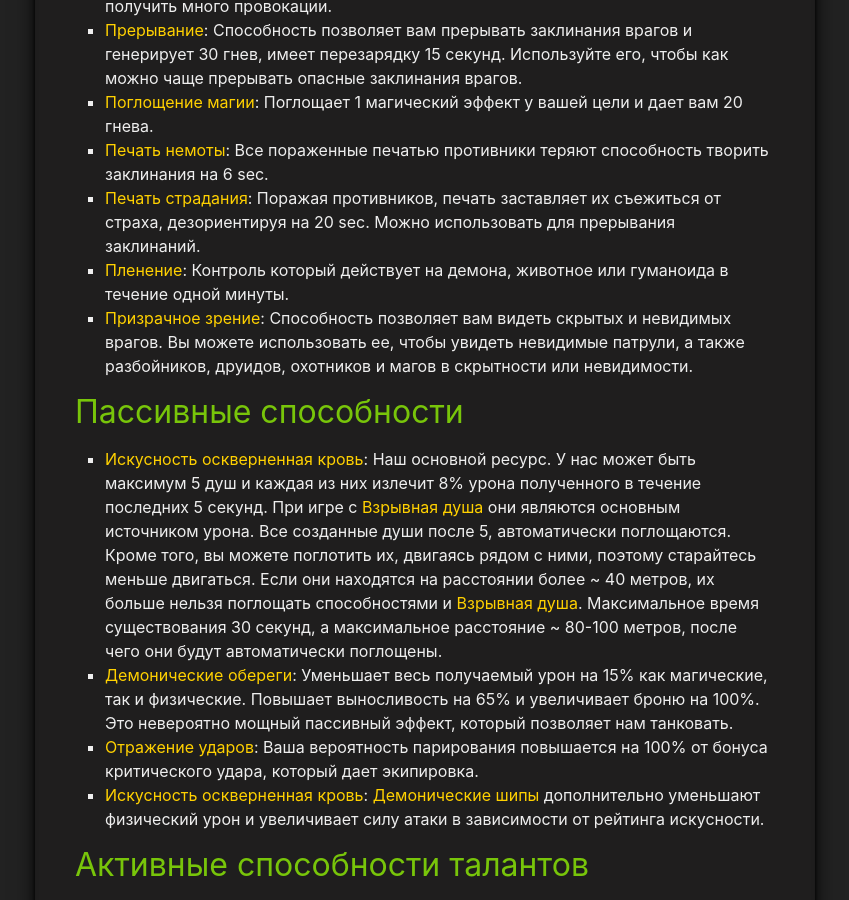
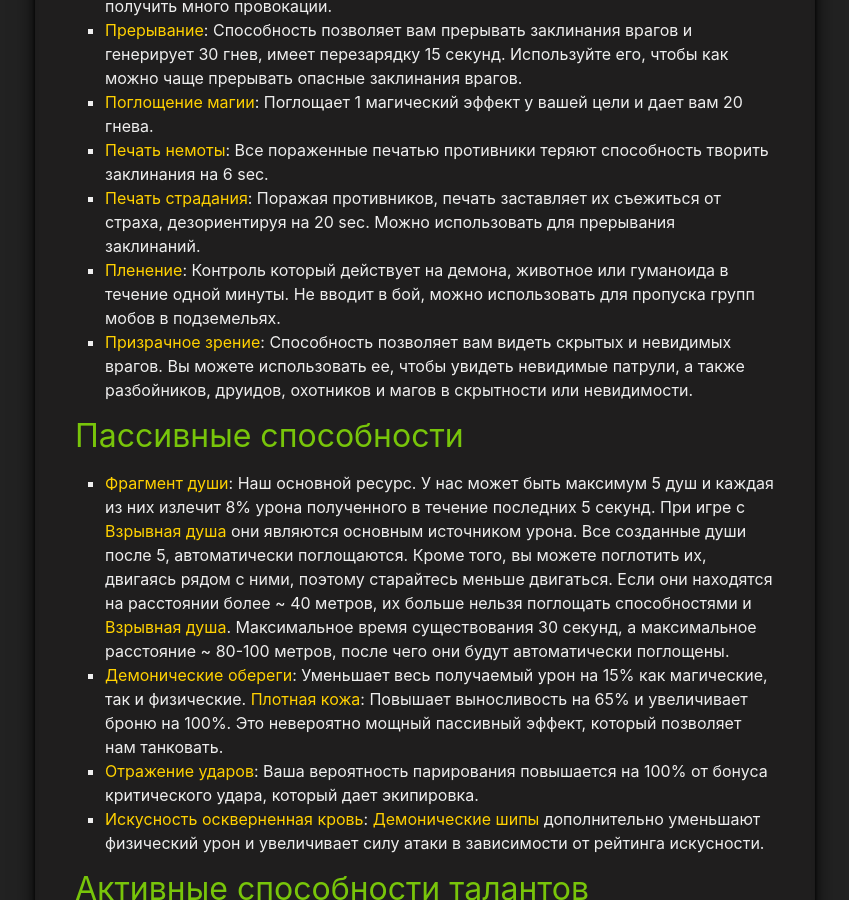
Before and after one commit to blacktempl/blacktempl.github.io, a Jekyll site: the page built from guide/vengeance/rotation-priority.md, in a window 1280 px wide and 900 px high, scrolled down 2170 px. Shown: the whole window, without its empty margins (215-1064 px from the left). Built offline with Jekyll 4.4.1, drawn with Linux system fonts in a browser that asks for light colours; a script that is not in the unit is left out; comment, search, counter and statistics services are not loaded.

Commit message:
Update rotation-priority.md

```diff
--- a/guide/vengeance/rotation-priority.md
+++ b/guide/vengeance/rotation-priority.md
@@ -23,56 +23,50 @@
 <br>
 ## Базовые способности
 
-<ul>
-<li>{{ site.data.spell.Shear }}: Наносит урон одной цели и создает {{ site.data.spell.Soul_Fragment }}. Это ваш генератор гнева и {{ site.data.spell.Soul_Fragment }} он генерирует один фрагмент души и 10 ярости, повышается до 2 фрагментов души и 30 ярости во время {{ site.data.spell.MetamorphosisVDH }}. Он используется только с {{ site.data.talent.Feed_the_Demon }}, поскольку взятие {{ site.data.talent.Fracture }} заменяет его.</li>
-<li>{{ site.data.spell.Immolation_Aura }}: Каждую секунду в течение 6 секунд наносит урон ближайшим целям и генерирует гнев.</li>
-<li>{{ site.data.spell.Fel_Devastation }}: Фронтальное конусное AoE, которое наносит урон всем целям перед вами и исцеляет, пока вы наносите урон бы одной цели. Хороший источник бурстового урона, а также активирует {{ site.data.spell.MetamorphosisVDH }} с талантом {{ site.data.talent.DemonicVDH }} и исцеляет вас.</li>
-<li>{{ site.data.spell.Sigil_of_Flame }}: Размещаете печать которая наносит урон через 2 сек. Способность востанавливается 30сек, можно уменьшить за счет скорости, способность используется по кулдауну.</li>
-<li>{{ site.data.spell.Soul_Cleave }}: Потребляет 30 ярости и наносит урон 5 целям перед вами, а также исцеляет Охотника на демонов, одновременно поглощая 2 ближайших фрагмента души. Это ваша основная способность для использования гнева, когда вы не играете с {{ site.data.talent.Spirit_Bomb }}. Он наносит урон по дуге 180 ° перед вашим персонажем и является основным талантом для удержания аггро когда в бою много целей. Когда вы играете с {{ site.data.talent.Spirit_Bomb }}, никогда не следует использовать {{ site.data.spell.Soul_Cleave }}, если у вас есть души. </li>
-<li>{{ site.data.spell.Throw_GlaiveVDH }}: Генератор аггро дальнего боя с коротким кулдауном.</li>
-<li>{{ site.data.spell.Infernal_Strike }}: Это способность которая обеспечивает нам мобильность. Дальность прыжка составляет 30 метров и имеет 2 заряда с перезарядкой 20 секунд. Время востановления можно сократить до 12 секунд с помощью {{ site.data.talent.Abyssal_Strike }}. У этой способности нет ГКД, поэтому вы должны использовать ее вместе с другими заклинания для дополнительного урона и угрозы, сохраняя при этом один заряд способности. Никогда не перепрыгиваете группу врагов, с которой сражаетесь, так как вы не можете уклоняться или парировать со спины, когда вы совершите прыжок через группу мобов вы дадите им возможность бить вас в спину.</li>
-</ul>
+* {{ site.data.spell.Shear }}: Наносит урон одной цели и создает {{ site.data.spell.Soul_Fragment }}. Это ваш генератор гнева и {{ site.data.spell.Soul_Fragment }} он генерирует один фрагмент души и 10 ярости, повышается до 2 фрагментов души и 30 ярости во время {{ site.data.spell.MetamorphosisVDH }}. Он используется только с {{ site.data.talent.Feed_the_Demon }}, поскольку взятие {{ site.data.talent.Fracture }} заменяет его.
+* {{ site.data.spell.Immolation_Aura }}: Каждую секунду в течение 6 секунд наносит урон ближайшим целям и генерирует гнев.
+* {{ site.data.spell.Fel_Devastation }}: Фронтальное конусное AoE, которое наносит урон всем целям перед вами и исцеляет, пока вы наносите урон бы одной цели. Хороший источник бурстового урона, а также активирует {{ site.data.spell.MetamorphosisVDH }} с талантом {{ site.data.talent.DemonicVDH }} и исцеляет вас.
+* {{ site.data.spell.Sigil_of_Flame }}: Размещаете печать которая наносит урон через 2 сек. Способность востанавливается 30сек, можно уменьшить за счет скорости, способность используется по кулдауну.
+* {{ site.data.spell.Soul_Cleave }}: Потребляет 30 ярости и наносит урон 5 целям перед вами, а также исцеляет Охотника на демонов, одновременно поглощая 2 ближайших фрагмента души. Это ваша основная способность для использования гнева, когда вы не играете с {{ site.data.talent.Spirit_Bomb }}. Он наносит урон по дуге 180 ° перед вашим персонажем и является основным талантом для удержания аггро когда в бою много целей. Когда вы играете с {{ site.data.talent.Spirit_Bomb }}, никогда не следует использовать {{ site.data.spell.Soul_Cleave }}, если у вас есть души.
+* {{ site.data.spell.Throw_GlaiveVDH }}: Генератор аггро дальнего боя с коротким кулдауном.
+* {{ site.data.spell.Infernal_Strike }}: Это способность которая обеспечивает нам мобильность. Дальность прыжка составляет 30 метров и имеет 2 заряда с перезарядкой 20 секунд. Время востановления можно сократить до 12 секунд с помощью {{ site.data.talent.Abyssal_Strike }}. У этой способности нет ГКД, поэтому вы должны использовать ее вместе с другими заклинания для дополнительного урона и угрозы, сохраняя при этом один заряд способности. Никогда не перепрыгиваете группу врагов, с которой сражаетесь, так как вы не можете уклоняться или парировать со спины, когда вы совершите прыжок через группу мобов вы дадите им возможность бить вас в спину.
+
 
 ## Защитные способности
 
-<ul>
-<li>{{ site.data.spell.Demon_Spikes }}: Эта способность имеет 2 заряда и снижает получаемый физический урон в течении 6 секунд. Это ваша основная способность которая уменьшает входящий урон. Она увеличивает количество вашей брони на процент от вашей ловкости, а также увеличивает шанс парирования атак на 15%, пока способность активна. Не используйте способность когда у вас активна{{ site.data.spell.MetamorphosisVDH }}.
-</li>
-<li>{{ site.data.spell.Fiery_Brand }}: Защитная способность которая применяется к 1 цели, цель к которой применено заклинание наносит вам на 40% меньше урона в течении 8 сек. Вы можете использовать эту способность по кулдауну, если в скором времени нет механик где вам она понадобится. В эпохальных подземельях используйте способность на самого опасного врага в группе.</li>
-<li>{{ site.data.spell.MetamorphosisVDH }}: Увеличивает ваше максимальное количество здоровья на 50% и броню на 200%, а ваши {{ site.data.spell.Shear }} и {{ site.data.talent.Fracture }} будут генерировать дополнительно 20 гнева и фрагмент души. Пока вы находитесь в {{ site.data.spell.MetamorphosisVDH }}, вас практически невозможно убить. У способности 3-х минутный кулдаун, способность используется чтоб пережить сложные механики.</li>
-</ul>
+* {{ site.data.spell.Demon_Spikes }}: Эта способность имеет 2 заряда и снижает получаемый физический урон в течении 6 секунд. Это ваша основная способность которая уменьшает входящий урон. Она увеличивает количество вашей брони на процент от вашей ловкости, а также увеличивает шанс парирования атак на 15%, пока способность активна. Не используйте способность когда у вас активна{{ site.data.spell.MetamorphosisVDH }}.
+* {{ site.data.spell.Fiery_Brand }}: Защитная способность которая применяется к 1 цели, цель к которой применено заклинание наносит вам на 40% меньше урона в течении 8 сек. Вы можете использовать эту способность по кулдауну, если в скором времени нет механик где вам она понадобится. В эпохальных подземельях используйте способность на самого опасного врага в группе.
+* {{ site.data.spell.MetamorphosisVDH }}: Увеличивает ваше максимальное количество здоровья на 50% и броню на 200%, а ваши {{ site.data.spell.Shear }} и {{ site.data.talent.Fracture }} будут генерировать дополнительно 20 гнева и фрагмент души. Пока вы находитесь в {{ site.data.spell.MetamorphosisVDH }}, вас практически невозможно убить. У способности 3-х минутный кулдаун, способность используется чтоб пережить сложные механики.
+
 
 ## Вспомогательные способности
 
-<ul>
-<li>{{ site.data.spell.Torment }}: Использование провокации заставляет цель атаковать вас и генерировать в четыре раза больше угрозы в течение 3 секунд. Не имеет ГКД, при использовании способности вы должны применять сильные способности, чтоб получить много провокации.</li>
-<li>{{ site.data.spell.Disrupt }}: Способность позволяет вам прерывать заклинания врагов и генерирует 30 гнев, имеет перезарядку 15 секунд. Используйте его, чтобы как можно чаще прерывать опасные заклинания врагов.</li>
-<li>{{ site.data.spell.Consume_Magic }}: Поглощает 1 магический эффект у вашей цели и дает вам 20 гнева.</li>
-<li>{{ site.data.spell.Sigil_of_Silence }}: Все пораженные печатью противники теряют способность творить заклинания на 6 sec.</li>
-<li>{{ site.data.spell.Sigil_of_Misery }}: Поражая противников, печать заставляет их съежиться от страха, дезориентируя на 20 sec. Можно использовать для прерывания заклинаний.</li>
-<li>{{ site.data.spell.Imprison }}: Контроль который действует на демона, животное или гуманоида в течение одной минуты.</li>
-<li>{{ site.data.spell.Spectral_Sight }}: Способность позволяет вам видеть скрытых и невидимых врагов.
-Вы можете использовать ее, чтобы увидеть невидимые патрули, а также разбойников, друидов, охотников и магов в скрытности или невидимости.</li>
-</ul>
+* {{ site.data.spell.Torment }}: Использование провокации заставляет цель атаковать вас и генерировать в четыре раза больше угрозы в течение 3 секунд. Не имеет ГКД, при использовании способности вы должны применять сильные способности, чтоб получить много провокации.
+* {{ site.data.spell.Disrupt }}: Способность позволяет вам прерывать заклинания врагов и генерирует 30 гнев, имеет перезарядку 15 секунд. Используйте его, чтобы как можно чаще прерывать опасные заклинания врагов.
+* {{ site.data.spell.Consume_Magic }}: Поглощает 1 магический эффект у вашей цели и дает вам 20 гнева.
+* {{ site.data.spell.Sigil_of_Silence }}: Все пораженные печатью противники теряют способность творить заклинания на 6 sec.
+* {{ site.data.spell.Sigil_of_Misery }}: Поражая противников, печать заставляет их съежиться от страха, дезориентируя на 20 sec. Можно использовать для прерывания заклинаний.
+* {{ site.data.spell.Imprison }}: Контроль который действует на демона, животное или гуманоида в течение одной минуты. Не вводит в бой, можно использовать для пропуска групп мобов в подземельях.
+* {{ site.data.spell.Spectral_Sight }}: Способность позволяет вам видеть скрытых и невидимых врагов.
+Вы можете использовать ее, чтобы увидеть невидимые патрули, а также разбойников, друидов, охотников и магов в скрытности или невидимости.
+
 
 ## Пассивные способности
 
-<ul>
-<li>{{ site.data.spell.masteryVdh }}: Наш основной ресурс. У нас может быть максимум 5 душ и каждая из них излечит 8% урона полученного в течение последних 5 секунд. При игре с {{ site.data.talent.Spirit_Bomb }} они являются основным источником урона. Все созданные  души после 5, автоматически поглощаются. Кроме того, вы можете поглотить их, двигаясь рядом с ними, поэтому старайтесь меньше двигаться. Если они находятся на расстоянии более ~ 40 метров, их больше нельзя поглощать способностями {{ site.data.talent.Soul_Cleave }} и {{ site.data.talent.Spirit_Bomb }}. Максимальное время существования 30 секунд, а максимальное расстояние ~ 80-100 метров, после чего они будут автоматически поглощены.</li>
-<li>{{ site.data.spell.Demonic_Wards }}: Уменьшает весь получаемый урон на 15% как магические, так и физические. Повышает выносливость на 65% и увеличивает броню на 100%. Это невероятно мощный пассивный эффект, который позволяет нам танковать.</li>
-<li>{{ site.data.spell.Riposte }}: Ваша вероятность парирования повышается на 100% от бонуса критического удара, который дает экипировка.</li>
-<li>{{ site.data.spell.masteryVdh }}: {{ site.data.spell.Demon_Spikes }} дополнительно уменьшают физический урон и увеличивает силу атаки в зависимости от рейтинга искусности.</li>
-</ul>
+* {{ site.data.spell.Soul_Fragment }}: Наш основной ресурс. У нас может быть максимум 5 душ и каждая из них излечит 8% урона полученного в течение последних 5 секунд. При игре с {{ site.data.talent.Spirit_Bomb }} они являются основным источником урона. Все созданные  души после 5, автоматически поглощаются. Кроме того, вы можете поглотить их, двигаясь рядом с ними, поэтому старайтесь меньше двигаться. Если они находятся на расстоянии более ~ 40 метров, их больше нельзя поглощать способностями {{ site.data.talent.Soul_Cleave }} и {{ site.data.talent.Spirit_Bomb }}. Максимальное время существования 30 секунд, а максимальное расстояние ~ 80-100 метров, после чего они будут автоматически поглощены.
+* {{ site.data.spell.Demonic_Wards }}: Уменьшает весь получаемый урон на 15% как магические, так и физические.
+{{ site.data.spell.Thick_Skin }}: Повышает выносливость на 65% и увеличивает броню на 100%. Это невероятно мощный пассивный эффект, который позволяет нам танковать.
+* {{ site.data.spell.Riposte }}: Ваша вероятность парирования повышается на 100% от бонуса критического удара, который дает экипировка.
+* {{ site.data.spell.masteryVdh }}: {{ site.data.spell.Demon_Spikes }} дополнительно уменьшают физический урон и увеличивает силу атаки в зависимости от рейтинга искусности.
 
 ## Активные способности талантов
 
-<ul>
-<li>{{ site.data.talent.Fracture }}: Заменяет {{ site.data.spell.Shear }}. Способность наносить больше урона, создает 2 {{ site.data.spell.Soul_Fragment }} и генерирует 25 гнева, усиливается {{ site.data.spell.MetamorphosisVDH }} и создает до 3 {{ site.data.spell.Soul_Fragment }} и 45 гнева, но имеет 2 заряда, время перезарядки уменьшается за счет скорости.</li>
-<li>{{ site.data.talent.Spirit_Bomb }}: Способность наносит урон AoE в качестве ресурса использует {{ site.data.spell.Soul_Fragment }}.</li>
-<li>{{ site.data.talent.Sigil_of_Chains }}: Притягивает врагов к центру печати через 2 секунды после ее размещения, прерывая большинство заклинаний и замедляя врагов. Очень сильная способность, особенно в эпохальных подземельях.</li>
-<li>{{ site.data.talent.Felblade }}: Генератор гнева и дает дополнительную мобильность.</li>
-<li>{{ site.data.talent.Soul_Barrier }}: Способность создает щит зависящий от количества поглощенных душ. В настоящее время в большинстве случаев это не самый лучший выбор, но его можно использовать в качестве дополнительной защиты.</li>
-</ul>
+* {{ site.data.talent.Fracture }}: Заменяет {{ site.data.spell.Shear }}. Способность наносить больше урона, создает 2 {{ site.data.spell.Soul_Fragment }} и генерирует 25 гнева, усиливается {{ site.data.spell.MetamorphosisVDH }} и создает до 3 {{ site.data.spell.Soul_Fragment }} и 45 гнева, но имеет 2 заряда, время перезарядки уменьшается за счет скорости.
+* {{ site.data.talent.Spirit_Bomb }}: Способность наносит урон AoE в качестве ресурса использует {{ site.data.spell.Soul_Fragment }}.
+* {{ site.data.talent.Sigil_of_Chains }}: Притягивает врагов к центру печати через 2 секунды после ее размещения, прерывая большинство заклинаний и замедляя врагов. Очень сильная способность, особенно в эпохальных подземельях.
+* {{ site.data.talent.Felblade }}: Генератор гнева и дает дополнительную мобильность.
+* {{ site.data.talent.Soul_Barrier }}: Способность создает щит зависящий от количества поглощенных душ. В настоящее время в большинстве случаев это не самый лучший выбор, но его можно использовать в качестве дополнительной защиты.
+
 
 ## Активная защита
 
```
